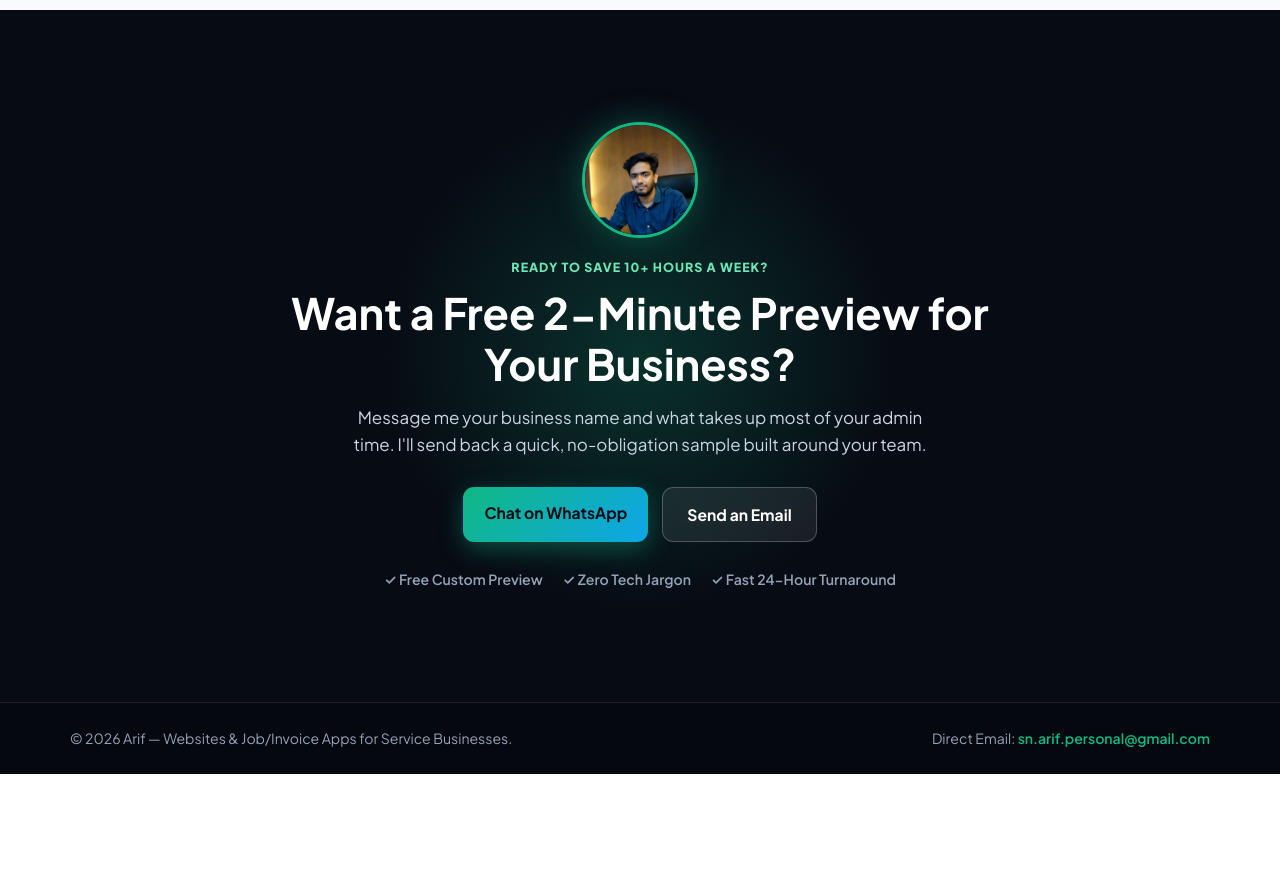
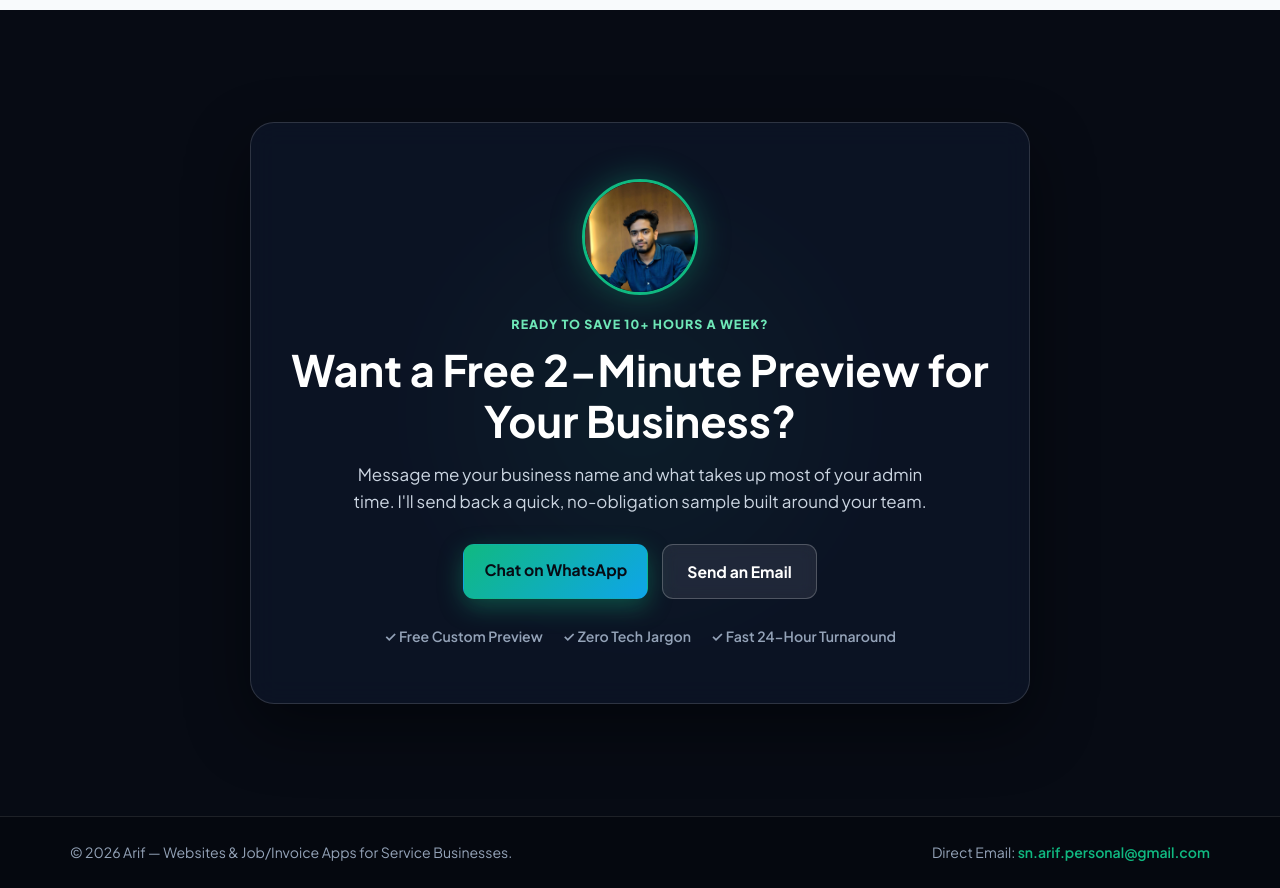
Before and after one commit to sn-arif/sn-arif.github.io, a plain HTML site: page index.html in a window 1280 px wide. Shown: the part 3880-4768 px from the top of the page. Before the commit the page ends 4654 px from the top, so only its background shows below. Drawn offline with Linux system fonts and the light colour scheme.

Commit message:
Add cache-busting and glassmorphic contact card

```diff
--- a/index.html
+++ b/index.html
@@ -8,7 +8,7 @@
   <link rel="preconnect" href="https://fonts.googleapis.com" />
   <link rel="preconnect" href="https://fonts.gstatic.com" crossorigin />
   <link href="https://fonts.googleapis.com/css2?family=Plus+Jakarta+Sans:wght@400;500;600;700;800&display=swap" rel="stylesheet" />
-  <link rel="stylesheet" href="styles.css" />
+  <link rel="stylesheet" href="styles.css?v=3" />
 </head>
 <body>
   <div class="scroll-progress" id="scrollProgress"></div>
@@ -378,6 +378,6 @@
     </div>
   </footer>
 
-  <script src="script.js"></script>
+  <script src="script.js?v=3"></script>
 </body>
 </html>
--- a/styles.css
+++ b/styles.css
@@ -882,8 +882,14 @@ input {
   flex-direction: column;
   align-items: center;
   text-align: center;
-  max-width: 740px;
+  max-width: 780px;
   margin: 0 auto;
+  padding: 56px 40px;
+  border-radius: 24px;
+  background: rgba(15, 23, 42, 0.72);
+  border: 1px solid rgba(255, 255, 255, 0.14);
+  backdrop-filter: blur(14px);
+  box-shadow: 0 24px 64px rgba(0, 0, 0, 0.45);
 }
 
 .profile-avatar {
```
